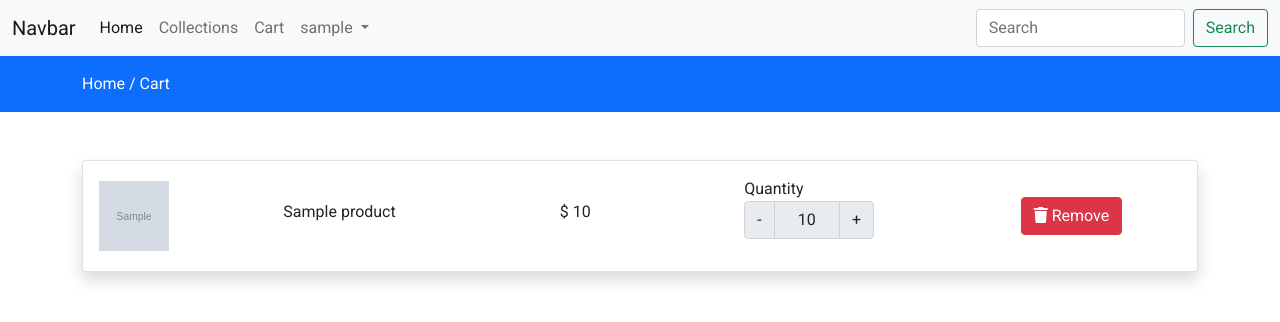
After one commit to GanescuRobert/ecomm_project, a Django app: page /cart in a window 1280 px wide. The commit adds this page. Shown: the top 322 px of the page. Run offline with Django 4.2, Linux system fonts and the light colour scheme; a user stored in the database is signed in; tables that the repository leaves empty hold one stand-in row (values such as "Sample post"); grey boxes marked "Sample" are stand-in pictures; some libraries are stand-ins or nearby versions.

Commit message:
Display cart items

```diff
--- a/ecomm_shop/store/controller/cartview.py
+++ b/ecomm_shop/store/controller/cartview.py
@@ -1,5 +1,5 @@
 from django.http import JsonResponse
-from django.shortcuts import redirect
+from django.shortcuts import redirect, render
 
 from store.models import Product, Cart
 
@@ -24,3 +24,8 @@ def addtocart(request):
         else:
             return JsonResponse({'status': "Login to continue."})
     return redirect("/")
+
+def viewcart(request):
+    cart = Cart.objects.filter(user=request.user)
+    context = {'cart':cart}
+    return render(request, 'store/cart.html', context)
--- /dev/null
+++ b/ecomm_shop/store/templates/store/cart.html
@@ -0,0 +1,64 @@
+{% extends 'store/layouts/main.html' %}
+{% block content %}
+<div class="py-3 bg-primary">
+  <div class="container">
+    <a class="text-white" href="{% url 'home' %}">Home /</a>
+    <a class="text-white" href="{% url 'cart' %}">Cart</a>
+  </div>
+</div>
+
+<div class="py-5">
+  <div class="container">
+    <div class="row">
+      <div class="col-md-12">
+        <div class="card shadow">
+          <div class="card-body">
+              {% if cart %}
+                {% for item in cart %}
+                    <div class="row product_data">
+                        <div class="col-md-2 my-auto">
+                            <img src="{{item.product.product_image.url}}" height="70px" width="70px" alt="{{item.product.name}}">
+                        </div>
+                        <div class="col-md-3 my-auto">
+                            <h6>{{item.product.name}}</h6>
+                        </div>
+                        <div class="col-md-2 my-auto">
+                            <h6> &dollar; {{item.product.selling_price | stringformat:'d'}}</h6>
+                        </div>
+                        <div class="col-md-3 my-auto">
+                            <input type="hidden" class="prod_id" value="{{item.product_id}}">
+                            {% csrf_token %}
+                            {% if item.product.quantity >= item.product_qty %}
+                            <label for="Quantity">Quantity</label>
+                            <div class="input-group text-center mb-3" style="width: 130px">
+                                <button class="input-group-text changeQuantity decrement-btn">-</button>
+                                <input
+                                title="Quantity"
+                                type="text"
+                                class="form-control qty-input text-center"
+                                value="{{item.product_qty}}"
+                                name="quantity"
+                                disabled
+                                />
+                                <button class="input-group-text changeQuantity increment-btn">+</button>
+                            </div>
+                            {% else %}
+                                <h6> Out of Stock</h6>
+                            {% endif %}
+                        </div>
+                    <div class="col-md-2 my-auto">
+                        <button class="btn btn-danger delete-cart-item"><em class="fa fa-trash"></em> Remove </button>
+                    </div>
+                </div>
+                {% endfor %}
+              {% else %}
+              <h4> Your cart is empty</h4>
+              {% endif %}
+          </div>
+        </div>
+      </div>
+    </div>
+  </div>
+</div>
+
+{% endblock content %}
--- a/ecomm_shop/store/templates/store/inc/navbar.html
+++ b/ecomm_shop/store/templates/store/inc/navbar.html
@@ -21,6 +21,11 @@
         </li>
         <li class="nav-item">
           <a class="nav-link" href="{% url 'collections' %}">Collections</a>
+        </li>
+        <li class="nav-item">
+          <a class="nav-link" aria-current="page" href="{% url 'cart' %}"
+            >Cart</a
+          >
         </li>
         {% if request.user.is_authenticated %}
         <li class="nav-item dropdown">
--- a/ecomm_shop/store/urls.py
+++ b/ecomm_shop/store/urls.py
@@ -13,4 +13,5 @@ urlpatterns = [
     path('logout/', authview.logoutpage, name="logoutpage"),
 
     path('add-to-cart', cartview.addtocart, name="addtocart"),
+    path('cart',cartview.viewcart, name="cart")
 ]
```
